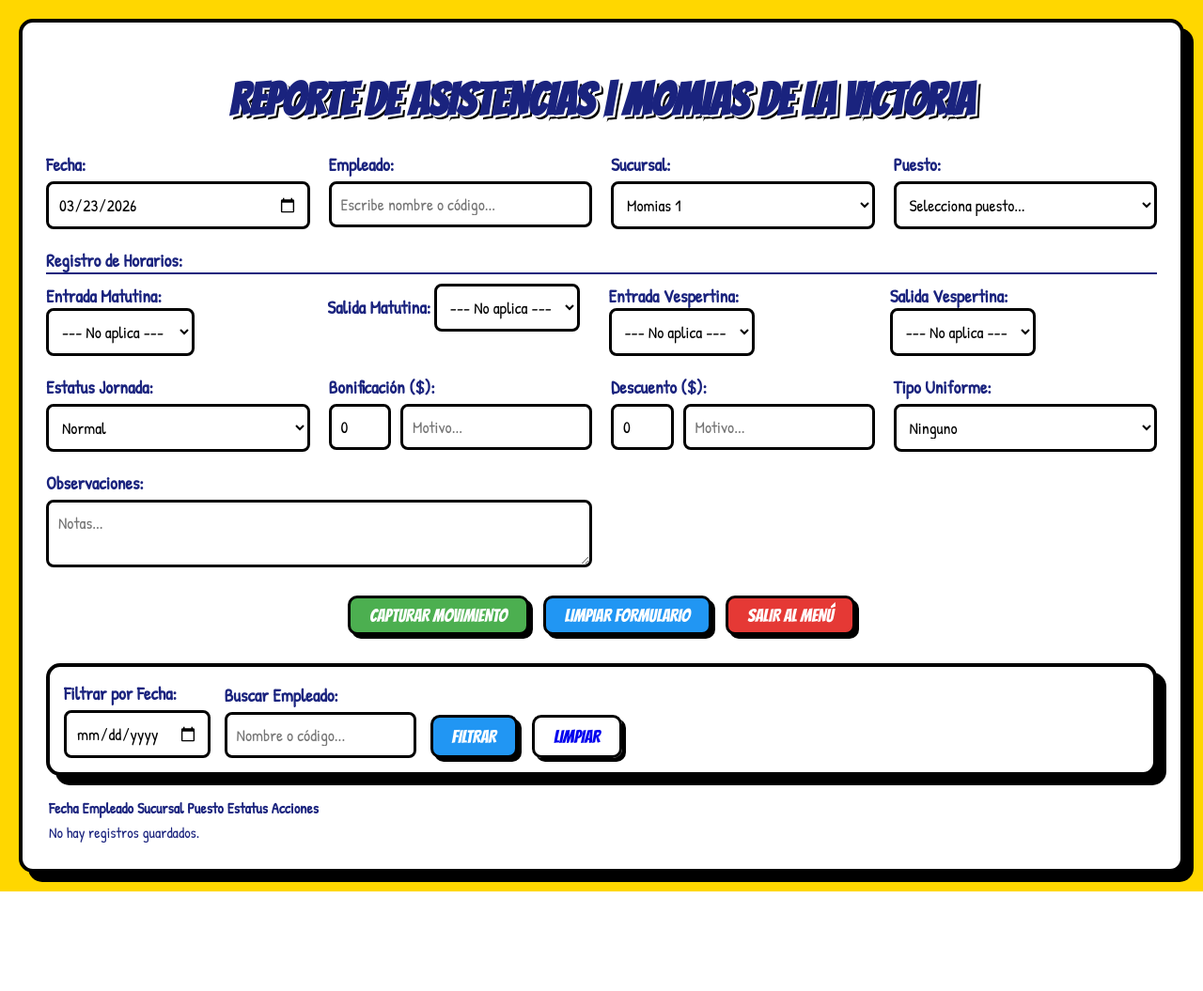
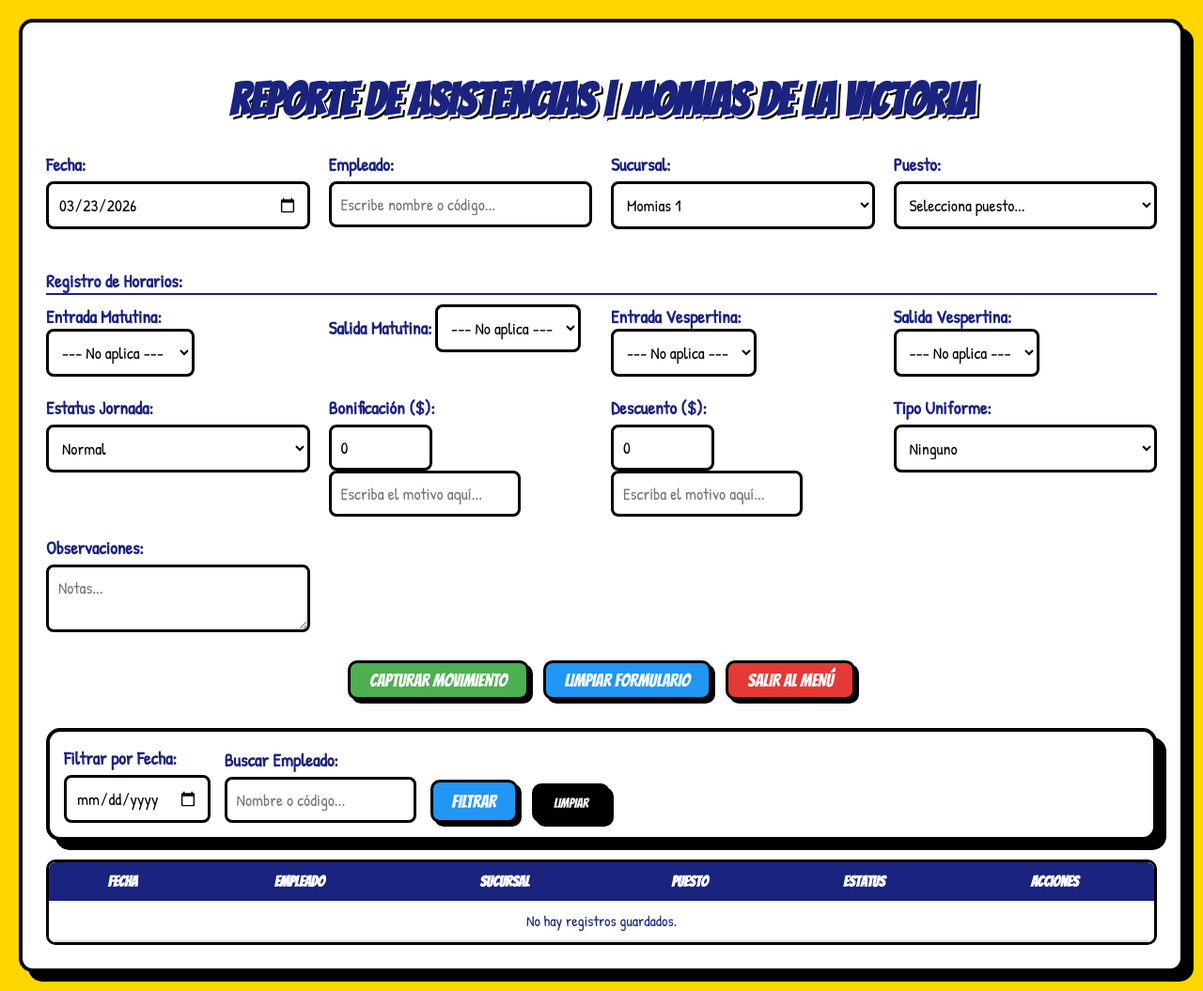
Before and after one commit to ffdelavictoria-byte/Administracion-Ven-Come, a Django app: page /asistencia/ in a window 1280 px wide. Shown: the whole page at 94% size. Before the commit the page ends 949 px from the top, so only its background shows below. Run offline with Django 5.2, Linux system fonts and the light colour scheme; data that the repository does not hold is empty.

Commit message:
Update Attendance.html

```diff
--- a/Momias/Sistema_Momias/templates/Attendance.html
+++ b/Momias/Sistema_Momias/templates/Attendance.html
@@ -1,272 +1,616 @@
  {% load static %}
 
+
+
 <!DOCTYPE html>
+
 <html lang="es">
+
 <head>
+
     <meta charset="UTF-8">
+
     <meta name="viewport" content="width=device-width, initial-scale=1.0">
+
     <title>Asistencias | Momias de la Victoria</title>
+
     <link href="https://fonts.googleapis.com/css2?family=Bangers&family=Patrick+Hand&display=swap" rel="stylesheet">
+
     <style>
+
         :root {
+
             --puebla-yellow: #FFD700;
+
             --puebla-blue: #1A237E;
+
             --puebla-magenta: #9D174D;
+
             --comic-border: #000000;
+
         }
 
+
+
         body {
+
             font-family: 'Patrick Hand', cursive;
+
             background-color: var(--puebla-yellow);
+
             margin: 0;
+
             padding: 20px;
+
             color: var(--puebla-blue);
+
         }
 
+
+
         .comic-container {
+
             background: white;
+
             border: 4px solid var(--comic-border);
+
             box-shadow: 10px 10px 0px var(--comic-border);
+
             border-radius: 15px;
+
             padding: 25px;
+
             max-width: 1200px;
+
             margin: 0 auto;
+
         }
 
+
+
         h1 {
+
             font-family: 'Bangers', cursive;
+
             font-size: 3rem;
+
             text-align: center;
+
             text-shadow: 2px 2px 0px white, 4px 4px 0px var(--comic-border);
+
             margin-bottom: 30px;
+
             text-transform: uppercase;
+
         }
 
+
+
         .form-grid {
+
             display: grid;
+
             grid-template-columns: repeat(auto-fit, minmax(280px, 1fr));
+
             gap: 20px;
+
             margin-bottom: 30px;
+
         }
+
+
 
         .form-group { display: flex; flex-direction: column; }
 
+
+
         label { font-weight: bold; font-size: 1.2rem; margin-bottom: 5px; }
 
+
+
         input, select, textarea {
+
             font-family: 'Patrick Hand', cursive;
+
             font-size: 1.1rem;
+
             padding: 10px;
+
             border: 3px solid var(--comic-border);
+
             border-radius: 8px;
+
             outline: none;
+
             background: #fff;
+
         }
+
+
 
         input:focus, select:focus { border-color: var(--puebla-magenta); }
 
-        /* Auxiliar para bonificación y descuento */
-        .d-flex { display: flex; }
-        .gap-2 { gap: 10px; }
+
+
+        .flex-row { display: flex; gap: 5px; }
+
+        .flex-row input { width: 40%; }
+
+        .flex-row select { width: 60%; }
+
+
 
         .btn-group {
+
             display: flex;
+
             gap: 15px;
+
             justify-content: center;
+
             flex-wrap: wrap;
+
             margin-bottom: 30px;
+
         }
 
+
+
         .btn-comic {
+
             font-family: 'Bangers', cursive;
+
             font-size: 1.2rem;
+
             padding: 8px 20px;
+
             border: 3px solid var(--comic-border);
+
             border-radius: 10px;
+
             cursor: pointer;
+
             transition: 0.1s;
+
             box-shadow: 4px 4px 0px var(--comic-border);
+
             text-decoration: none;
+
             display: inline-block;
+
             text-align: center;
+
         }
 
+
+
         .btn-save { background: #4CAF50; color: white; }
+
         .btn-clear { background: #2196F3; color: white; }
+
         .btn-exit { background: #E53935; color: white; }
 
+        .btn-edit { background: #FFC107; color: black; font-size: 0.9rem; }
+
+        .btn-delete { background: #000000; color: white; font-size: 0.9rem; }
+
+
+
         .btn-comic:active {
+
             transform: translate(2px, 2px);
+
             box-shadow: 2px 2px 0px var(--comic-border);
+
         }
+
+
+
+        .table-wrapper {
+
+            overflow-x: auto;
+
+            border: 3px solid var(--comic-border);
+
+            border-radius: 10px;
+
+            margin-top: 20px;
+
+        }
+
+
+
+        table { width: 100%; border-collapse: collapse; background: white; }
+
+        th { background: var(--puebla-blue); color: white; font-family: 'Bangers', cursive; padding: 12px; }
+
+        td { padding: 10px; border-bottom: 2px solid #ddd; text-align: center; }
+
+
+
+        #sueldo_sugerido {
+
+            font-size: 0.9rem;
+
+            color: var(--puebla-magenta);
+
+            font-weight: bold;
+
+            margin-top: 2px;
+
+            min-height: 1.2rem;
+
+        }
+
     </style>
+
 </head>
+
 <body>
 
+
+
 <div class="comic-container">
+
     <h1>REPORTE DE ASISTENCIAS | Momias De La Victoria</h1>
 
+
+
     <form id="formAsistencia" method="POST">
+
         {% csrf_token %}
+
         <input type="hidden" name="asistencia_id" id="asistencia_id" value="">
 
+
+
         <div class="form-grid">
+
             <div class="form-group">
+
                 <label>Fecha:</label>
+
                 <input type="date" name="fecha" id="fecha" value="{{ hoy }}" required>
+
             </div>
 
+
+
             <div class="form-group">
+
                 <label>Empleado:</label>
+
                 <input type="text" id="empleado_search" placeholder="Escribe nombre o código..." list="lista_empleados" autocomplete="off">
+
+
+
                 <datalist id="lista_empleados">
+
                     {% for emp in empleados %}
+
                     <option value="{{ emp.codigo_empleado }} - {{ emp.nombre }} {{ emp.apellido_paterno }}"
+
                             data-id="{{ emp.id }}"
+
                             data-puesto="{{ emp.puesto }}">
+
                     {% endfor %}
+
                 </datalist>
+
+
+
                 <input type="hidden" name="empleado" id="empleado_id_hidden" required>
+
             </div>
 
+
+
             <div class="form-group">
+
                 <label>Sucursal:</label>
+
                 <select name="sucursal" id="sucursal">
+
                     <option value="Momias 1">Momias 1</option>
+
                     <option value="Momias 2">Momias 2</option>
+
                     <option value="Momias 3">Momias 3</option>
+
                     <option value="Momias 4">Momias 4</option>
+
                     <option value="Momias 5">Momias 5</option>
+
                     <option value="Momias 6">Momias 6</option>
+
                     <option value="PP">PP</option>
+
                     <option value="PM">PM</option>
+
                     <option value="Yommy">Yommy</option>
+
                     <option value="Perrioni">Perrioni</option>
+
                     <option value="Fabrica">Fabrica</option>
+
                     <option value="Benny">Benny</option>
+
                     <option value="Cocina">Cocina</option>
+
                     <option value="Área Seca">Area Seca</option>
+
                 </select>
+
             </div>
 
+
+
             <div class="form-group">
+
                 <label>Puesto:</label>
+
                 <select name="puesto" id="puesto_input">
+
                     <option value="">Selecciona puesto...</option>
+
                     {% for puesto_nombre in lista_puestos %}
+
                         <option value="{{ puesto_nombre }}">{{ puesto_nombre }}</option>
+
                     {% endfor %}
+
                 </select>
-                <div id="sueldo_sugerido"></div>
+
+                <div id="sueldo_sugerido" style="margin-top: 5px; font-weight: bold; min-height: 1.2em;"></div>
+
             </div>
 
+
+
             <div class="form-group" id="group_cargas" style="display:none; background: #fffde7; padding: 10px; border-radius: 8px; border: 2px dashed #000;">
+
                 <label id="label_cargas">Cantidad de Cargas:</label>
+
                 <input type="number" step="0.1" name="cantidad_cargas" id="cantidad_cargas" value="0">
+
                 <input type="hidden" name="monto_dia" id="monto_dia">
+
             </div>
 
+
+
            <div class="form-group" style="grid-column: 1 / -1;">
-                <label style="margin-bottom: 10px; border-bottom: 2px solid var(--puebla-blue); display: inline-block;">
-                    Registro de Horarios:
-                </label>
-                <div style="display: grid; grid-template-columns: repeat(4, 1fr); gap: 15px;">
+
+    <label style="margin-bottom: 10px; border-bottom: 2px solid var(--puebla-blue); display: inline-block;">Registro de Horarios:</label>
+
+    <div class="form-grid" style="margin-bottom: 0;">
+
+
+
         <div class="form-group" id="fila_entrada_mat">
+
             <label>Entrada Matutina:</label>
+
             <select name="entrada_matutina" id="entrada_matutina">
+
                 <option value="" selected>--- No aplica ---</option>
+
                 <option value="09:00">09:00 - 09:05</option>
+
                 <option value="R2">09:06 - 09:10 (R1)</option>
+
                 <option value="OTRO">OTRO (Manual)</option>
+
             </select>
-                        <input type="time" id="custom_entrada_matutina" style="display:none; margin-top:5px;" oninput="sincronizarTiempo(this, 'entrada_matutina')">
+
+            <input type="time" id="custom_entrada_matutina" class="custom-time" style="display:none; margin-top:5px;" oninput="sincronizarTiempo(this, 'entrada_matutina')">
+
         </div>
 
+
+
         <div class="form-group" id="fila_salida_mat">
+
             <label>Salida Matutina:</label>
+
             <select name="salida_matutina" id="salida_matutina">
+
                 <option value="" selected>--- No aplica ---</option>
+
                 <option value="15:00">15:00 (Normal)</option>
+
                 <option value="OTRO">OTRO (Manual)</option>
+
             </select>
-                        <input type="time" id="custom_salida_matutina" style="display:none; margin-top:5px;" oninput="sincronizarTiempo(this, 'salida_matutina')">
+
+            <input type="time" id="custom_salida_matutina" class="custom-time" style="display:none; margin-top:5px;" oninput="sincronizarTiempo(this, 'salida_matutina')">
+
         </div>
 
+
+
         <div class="form-group" id="fila_entrada_ves">
+
             <label>Entrada Vespertina:</label>
+
             <select name="entrada_vespertina" id="entrada_vespertina">
+
                 <option value="" selected>--- No aplica ---</option>
+
                 <option value="15:00">15:00 - 15:05</option>
+
                 <option value="OTRO">OTRO (Manual)</option>
+
             </select>
-                        <input type="time" id="custom_entrada_vespertina" style="display:none; margin-top:5px;" oninput="sincronizarTiempo(this, 'entrada_vespertina')">
+
+            <input type="time" id="custom_entrada_vespertina" class="custom-time" style="display:none; margin-top:5px;" oninput="sincronizarTiempo(this, 'entrada_vespertina')">
+
         </div>
 
+
+
         <div class="form-group" id="fila_salida_ves">
+
             <label>Salida Vespertina:</label>
+
             <select name="salida_vespertina" id="salida_vespertina">
+
                 <option value="" selected>--- No aplica ---</option>
+
                 <option value="21:00">21:00 (Normal)</option>
+
                 <option value="OTRO">OTRO (Manual)</option>
+
             </select>
-                        <input type="time" id="custom_salida_vespertina" style="display:none; margin-top:5px;" oninput="sincronizarTiempo(this, 'salida_vespertina')">
-                    </div>
-                </div>
+
+            <input type="time" id="custom_salida_vespertina" class="custom-time" style="display:none; margin-top:5px;" oninput="sincronizarTiempo(this, 'salida_vespertina')">
+
         </div>
 
-            <div class="form-group">
-                <label>Estatus Jornada:</label>
-                <select name="estatus_jornada" id="estatus_jornada">
-                    <option value="Normal">Normal</option>
-                    <option value="Descanso">Descanso</option>
-                    <option value="Descanso trabajado">Descanso trabajado</option>
-                    <option value="Festivo">Festivo</option>
-                    <option value="Falta">Falta</option>
-                    <option value="Permiso">Permiso</option>
-                    <option value="Vacaciones">Vacaciones</option>
-                </select>
+
+
     </div>
 
-            <div class="form-group">
-                <label>Bonificación ($):</label>
-                <div class="d-flex gap-2">
-                    <input type="number" name="bonificacion" id="bonificacion" step="0.01" value="0" style="width: 30%;">
-                    <input type="text" name="motivo_bonificacion" id="motivo_bonificacion" placeholder="Motivo...">
-                </div>
 </div>
 
+
+
             <div class="form-group">
-                <label>Descuento ($):</label>
-                <div class="d-flex gap-2">
-                    <input type="number" name="descuento" id="descuento" step="0.01" value="0" style="width: 30%;">
-                    <input type="text" name="motivo_descuento" id="motivo_descuento" placeholder="Motivo...">
-                </div>
+
+                <label>Estatus Jornada:</label>
+
+                <select name="estatus_jornada" id="estatus_jornada">
+
+                    <option value="Normal">Normal</option>
+
+                    <option value="Descanso">Descanso</option>
+
+                    <option value="Descanso trabajado">Descanso trabajado</option>
+
+                    <option value="Festivo">Festivo</option>
+
+                    <option value="Falta">Falta</option>
+
+                    <option value="Permiso">Permiso</option>
+
+                    <option value="Vacaciones">Vacaciones</option>
+
+                </select>
+
             </div>
 
+
+
             <div class="form-group">
-                <label>Tipo Uniforme:</label>
-                <select name="tipo_uniforme" id="tipo_uniforme">
-                    <option value="">Ninguno</option>
-                    <option value="Pago uniforme 1">Pago uniforme 1 ($181.00)</option>
-                    <option value="Pago uniforme 2">Pago uniforme 2 ($181.00)</option>
-                    <option value="Pago uniforme 3">Pago uniforme 3 ($181.00)</option>
-                    <option value="Prenda individual">Prenda individual ($170.00)</option>
-                </select>
+
+                <label for="bonificacion">Bonificación ($):</label>
+
+                <div class="d-flex gap-2">
+
+                    <input type="number"
+
+                           name="bonificacion"
+
+                           id="bonificacion"
+
+                           step="0.01"
+
+                           value="0"
+
+                           class="form-control"
+
+                           style="width: 30%;">
+
+
+
+                    <input type="text"
+
+                           name="motivo_bonificacion"
+
+                           id="motivo_bonificacion"
+
+                           class="form-control"
+
+                           placeholder="Escriba el motivo aquí...">
+
                 </div>
 
-            <div class="form-group" style="grid-column: span 2;">
-                <label>Observaciones:</label>
-                <textarea name="observaciones" id="observaciones" rows="2" placeholder="Notas..."></textarea>
-            </div>
             </div>
 
+
+
+            <div class="form-group">
+
+                <label for="descuento">Descuento ($):</label>
+
+                <div class="d-flex gap-2">
+
+                    <input type="number" name="descuento" id="descuento" step="0.01" value="0" class="form-control" style="width: 30%;">
+
+
+
+                    <input type="text"
+
+                           name="motivo_descuento"
+
+                           id="motivo_descuento"
+
+                           class="form-control"
+
+                           placeholder="Escriba el motivo aquí...">
+
+                </div>
+
+            </div>
+
+
+
+            <div class="form-group">
+
+                <label>Tipo Uniforme:</label>
+
+                <select name="tipo_uniforme" id="tipo_uniforme">
+
+                    <option value="">Ninguno</option>
+
+                    <option value="Pago uniforme 1">Pago uniforme 1 ($181.00)</option>
+
+                    <option value="Pago uniforme 2">Pago uniforme 2 ($181.00)</option>
+
+                    <option value="Pago uniforme 3">Pago uniforme 3 ($181.00)</option>
+
+                    <option value="Prenda individual">Prenda individual ($170.00)</option>
+
+                </select>
+
+            </div>
+
+
+
+            <div class="form-group">
+
+                <label>Observaciones:</label>
+
+                <textarea name="observaciones" id="observaciones" rows="2" placeholder="Notas..."></textarea>
+
+            </div>
+
+        </div>
+
+
+
         <div class="btn-group">
+
             <button type="submit" id="btn-principal" class="btn-comic btn-save">CAPTURAR MOVIMIENTO</button>
-            <button type="button" class="btn-comic btn-clear" onclick="limpiarFormulario()">LIMPIAR FORMULARIO</button>
+
+            <button type="button" class="btn-comic btn-clear" onclick="limpiarFormularioYTabla()">LIMPIAR FORMULARIO</button>
+
             <a href="/main/" class="btn-comic btn-exit">SALIR AL MENÚ</a>
+
         </div>
+
     </form>
-
 <div class="comic-container" style="margin-bottom: 20px; padding: 15px;">
     <form method="GET" action="{% url 'asistencias' %}" style="display: flex; gap: 15px; align-items: flex-end; flex-wrap: wrap;">
 
```
Lines whose indentation alone changed are shown as unchanged.
